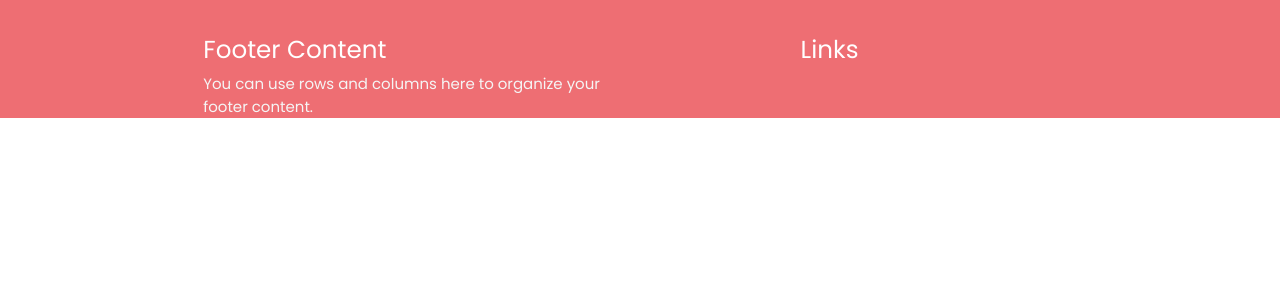
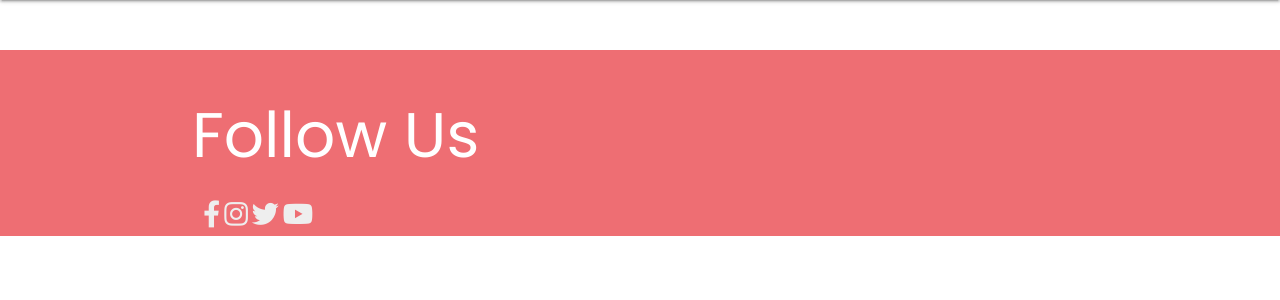
Before and after one commit to moirahartigan/lets-cook-it, a Django app: page / in a window 1280 px wide. Shown: the part 64-364 px from the top of the page. Run offline with Django 3.2, Linux system fonts and the light colour scheme; data that the repository does not hold is empty; some libraries are stand-ins or nearby versions.

Commit message:
Correct error on stylesheet links and add footer css

```diff
--- a/static/css/style.css
+++ b/static/css/style.css
@@ -11,3 +11,19 @@ body {
     min-height: 100vh;
     font-family: Poppins, sans-serif;
 }
+
+/* Footer */
+
+.page-footer {
+    padding-top: .6em;
+    margin: 50px 0 0 0;
+}
+
+.footer-container {
+    text-align: center;
+}
+
+.footer-links li {
+    display: inline-block;
+    font-size: 1.8em;
+}
--- a/templates/base.html
+++ b/templates/base.html
@@ -9,7 +9,9 @@
   <meta name="viewport" content="width=device-width, initial-scale=1.0">
   <meta name="description" content="A recipe sharing site where you can find, store and share your favourite recipes">
   <meta name="keywords" content="recipe sharing, recipe, ingredients, recipe method, recipe blog">
-  <link rel="stylesheet" href="https://use.fontawesome.com/releases/v5.15.4/css/all.css" integrity="sha384-DyZ88mC6Up2uqS4h/KRgHuoeGwBcD4Ng9SiP4dIRy0EXTlnuz47vAwmeGwVChigm" crossorigin="anonymous" type="text.css">
+  <link rel="stylesheet" href="https://cdnjs.cloudflare.com/ajax/libs/font-awesome/5.13.1/css/all.min.css"
+    integrity="sha512-xA6Hp6oezhjd6LiLZynuukm80f8BoZ3OpcEYaqKoCV3HKQDrYjDE1Gu8ocxgxoXmwmSzM4iqPvCsOkQNiu41GA=="
+    crossorigin="anonymous" type="text/css">
   <link rel="stylesheet" href="https://cdnjs.cloudflare.com/ajax/libs/materialize/1.0.0/css/materialize.min.css"
     type="text/css">
   <link rel="stylesheet" href="{% static 'css/style.css' %}" type="text/css">
@@ -49,21 +51,19 @@
   </header>
 
 
+  <main>
   {% block content %}
   <!-- Content Goes here -->
   {% endblock content %}
+</main>
 
   <!-- Page Footer -->
   <footer class="page-footer">
     <div class="container">
-      <div class="row">
-        <div class="col l6 s12">
-          <h5 class="white-text">Footer Content</h5>
-          <p class="grey-text text-lighten-4">You can use rows and columns here to organize your footer content.</p>
-        </div>
-        <div class="col l4 offset-l2 s12">
-          <h5 class="white-text">Links</h5>
-          <ul>
+      <div class="row footer-row">
+        <h1 class="white-text">Follow Us</h1>
+        <div class="col s12">
+          <ul class="footer-links">
             <li><a class="grey-text text-lighten-3" href="https://www.facebook.com/" target="_blank"
                 title="Facebook link" rel="noopener"><i class="fab fa-facebook-f"></i></a></li>
             <li><a class="grey-text text-lighten-3" href="https://www.instagram.com/" target="_blank"
```
Also changed, not shown: other parts of templates/base.html (+1 -1 lines).
